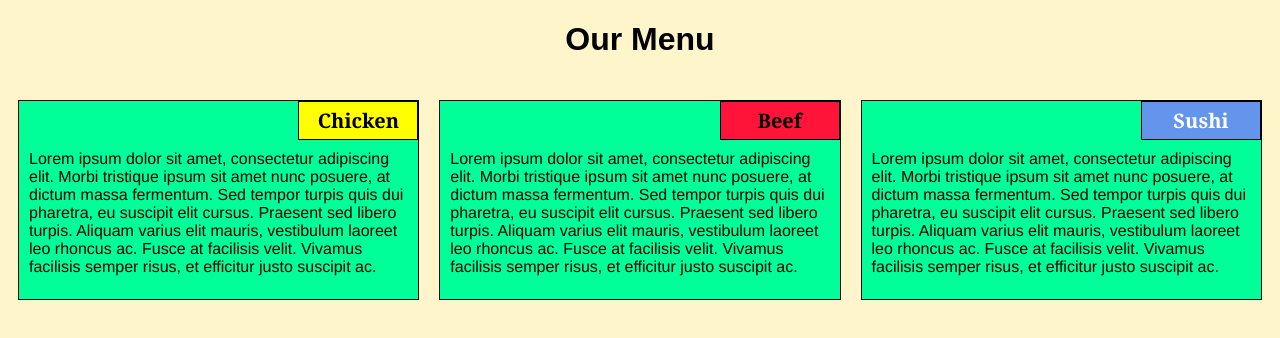
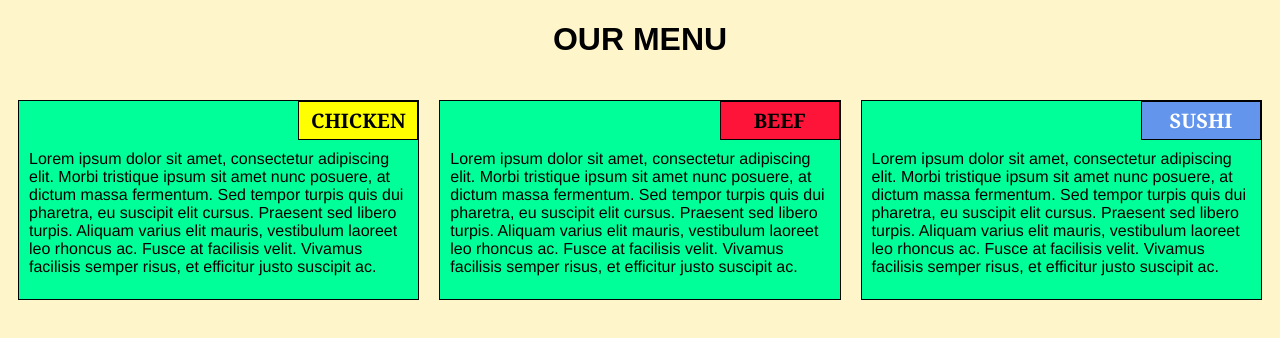
Before and after one commit to lakshaygoyal425/html, a plain HTML site: page index.html in a window 1280 px wide. Drawn offline with Linux system fonts and the light colour scheme.

Commit message:
Update index.html

```diff
--- a/index.html
+++ b/index.html
@@ -9,12 +9,12 @@
 	<title>module2-solution</title>
 </head>
 <body>
-	<h1>Our Menu</h1>
+	<h1>OUR MENU</h1>
 	<div class="row">
 	<div class="container col-lg-4 col-md-6 col-sm-12">
 		<section>
 		<div id="chicken">
-			Chicken
+			CHICKEN
 		</div>
 		<p>
 			Lorem ipsum dolor sit amet, consectetur adipiscing elit. Morbi tristique ipsum sit amet nunc posuere, at dictum massa fermentum. Sed tempor turpis quis dui pharetra, eu suscipit elit cursus. Praesent sed libero turpis. Aliquam varius elit mauris, vestibulum laoreet leo rhoncus ac. Fusce at facilisis velit. Vivamus facilisis semper risus, et efficitur justo suscipit ac.
@@ -24,7 +24,7 @@
 	<div class="container col-lg-4 col-md-6 col-sm-12">
 		<section>
 		<div id="beef">
-			Beef
+			BEEF
 		</div>
 		<p>
 			Lorem ipsum dolor sit amet, consectetur adipiscing elit. Morbi tristique ipsum sit amet nunc posuere, at dictum massa fermentum. Sed tempor turpis quis dui pharetra, eu suscipit elit cursus. Praesent sed libero turpis. Aliquam varius elit mauris, vestibulum laoreet leo rhoncus ac. Fusce at facilisis velit. Vivamus facilisis semper risus, et efficitur justo suscipit ac.
@@ -34,7 +34,7 @@
 	<div class="container col-lg-4 col-md-12 col-sm-12">
 		<section>
 		<div id="sushi">
-			Sushi
+			SUSHI
 		</div>
 		<p>
 			Lorem ipsum dolor sit amet, consectetur adipiscing elit. Morbi tristique ipsum sit amet nunc posuere, at dictum massa fermentum. Sed tempor turpis quis dui pharetra, eu suscipit elit cursus. Praesent sed libero turpis. Aliquam varius elit mauris, vestibulum laoreet leo rhoncus ac. Fusce at facilisis velit. Vivamus facilisis semper risus, et efficitur justo suscipit ac.
```
